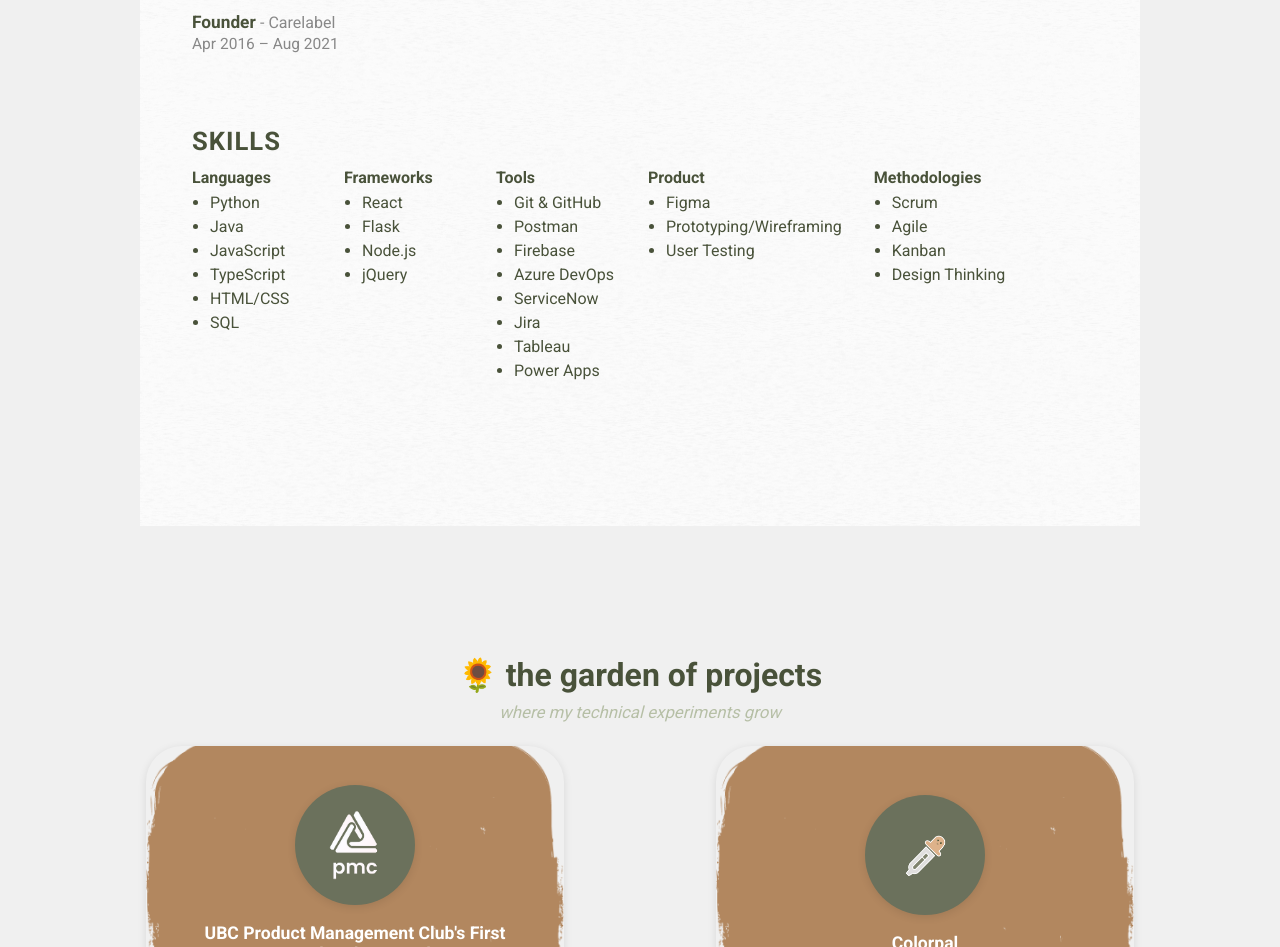
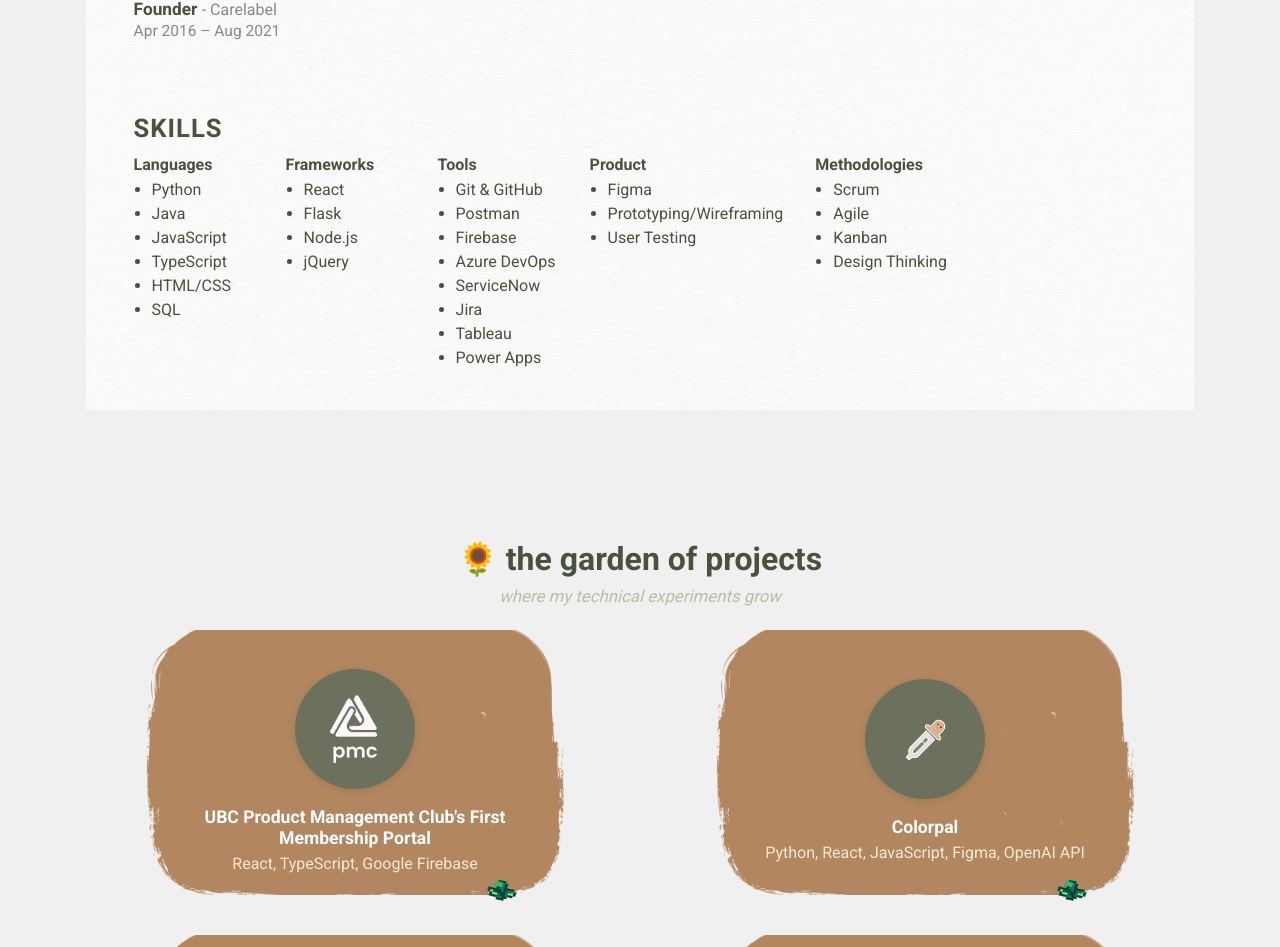
Before and after one commit to karenagustino/karenagustino.github.io, a React (Create React App) app: page / in a window 1280 px wide. Shown: the part 1853-2800 px from the top of the page. Built offline with nearby package versions, Linux system fonts and the light colour scheme.

Commit message:
minor edits to the header page and resume to make page more dynamic

```diff
--- a/src/components/Hero.css
+++ b/src/components/Hero.css
@@ -5,6 +5,7 @@
     height: 2.5rem;
     overflow: hidden;
     align-items: center;
+    min-width: fit-content;
 }
 
 .my-descriptions span {
--- a/src/components/Hero.jsx
+++ b/src/components/Hero.jsx
@@ -120,7 +120,7 @@
 
 
     return (
-        <section id="hero-section" style={{ minHeight: '100vh', display: 'flex', flexDirection: 'column', justifyContent: 'center', alignItems: 'flex-start', background: 'transparent', position: 'relative', maxWidth: 1100, margin: '0 auto' }}>
+        <section id="hero-section" style={{ minHeight: '100vh', display: 'flex', flexDirection: 'column', justifyContent: 'center', alignItems: 'flex-start', background: 'transparent', position: 'relative', maxWidth: 1100, paddingLeft: '5rem', margin: '0 auto' }}>
             <div style={{ marginTop: '10vh', marginBottom: '7vh', textAlign: 'left', width: '100%', display: 'flex', flexDirection: 'column', alignItems: 'flex-start' }}>
                 <div style={{ display: 'flex', alignItems: 'baseline', gap: '1.2rem', flexWrap: 'wrap' }}>
                     <h1 id="hero-title" style={{ fontWeight: 400, fontSize: '2.7rem', margin: 0, color: '#49523A', fontFamily: 'Roboto, sans-serif', letterSpacing: '-1px', textAlign: 'left', lineHeight: 1.1, display: 'inline' }}>
--- a/src/components/Projects.jsx
+++ b/src/components/Projects.jsx
@@ -9,7 +9,7 @@
 import checkIcon from '../assets/check.png';
 import vrIcon from '../assets/vr.png';
 import snapIcon from '../assets/snap.png';
-import soilBg from '../assets/soil-bg.png';
+import soilBg from '../assets/patch.png';
 
 const CARD_WIDTH = 380;
 const CARD_HEIGHT = 210;
@@ -20,41 +20,48 @@
     {
         title: "UBC Product Management Club's First Membership Portal",
         tech: "React, TypeScript, Google Firebase",
+        href: "https://ubcpmc.com/",
         icon: pmcIcon,
     },
     {
         title: "Colorpal",
         tech: "Python, React, JavaScript, Figma, OpenAI API",
+        href: "https://github.com/karenagustino/colorpal",
         icon: eyedropperIcon,
     },
     {
         title: "Enspo Lookbook Generator",
         tech: "Python, React, JavaScript, JSON, Express.js",
+        href: "https://github.com/karenagustino/Enspo",
         icon: shirtIcon,
     },
     {
         title: "Vending Machine for Business",
         tech: "Java, JSON, Swing for GUI, Git",
+        href: "https://github.com/karenagustino/VendingMachine",
         icon: vendingIcon,
     },
     {
         title: "Shanghai Virtual Guide",
         tech: "Python, Flask, HTML, CSS, MySQL",
+        href: "https://github.com/karenagustino/ShanghaiVirtualGuide",
         icon: mapIcon,
     },
     {
         title: "Vitae-C",
         tech: "React, JavaScript, HTML, CSS, REST API",
+        href: "https://github.com/karenagustino/Vitae-C",
         icon: checkIcon,
     },
     {
         title: "VirtualPrep",
         tech: "Python, Flask, HTML, CSS, MySQL",
+        href: "https://github.com/karenagustino/nwhacks-project",
         icon: vrIcon,
     },
     {
-        title: "Shanghai Virtual Guide",
-        tech: "Python, Flask, HTML, CSS, MySQL",
+        title: "LingoSnap",
+        tech: "GLSL, JavaScript, TypeScript, Lens Studio",
         icon: snapIcon,
     },
 ];
@@ -62,19 +69,16 @@
 const cardStyle = {
     width: CARD_WIDTH,
     height: CARD_HEIGHT,
+    overflow: 'visible',
     background: `url(${soilBg}) center/cover no-repeat`,
-    borderRadius: 36,
     position: 'relative',
     display: 'flex',
     flexDirection: 'column',
     alignItems: 'center',
     justifyContent: 'center',
-    color: '#fff',
     fontFamily: 'Roboto, sans-serif',
     fontWeight: 500,
     fontSize: '1.1rem',
-    boxShadow: '0 2px 8px rgba(0,0,0,0.10)',
-    overflow: 'hidden',
     padding: '2.2rem 1.2rem 1.2rem 1.2rem',
     margin: '0 auto',
     transition: 'transform 0.18s cubic-bezier(.4,2,.6,1), box-shadow 0.18s cubic-bezier(.4,2,.6,1)',
@@ -83,7 +87,6 @@
 
 const cardHoverStyle = {
     transform: 'translateY(-8px) scale(1.03)',
-    boxShadow: '0 8px 24px rgba(0,0,0,0.18)',
 };
 
 const iconCircleStyle = {
@@ -103,8 +106,8 @@
     // Shuffle leaf positions only once
     const leafPositions = React.useMemo(() => {
         const leafCorners = [
-            { bottom: 10, left: 10 },
-            { bottom: 10, right: 10 },
+            { bottom: -45, left: 10 },
+            { bottom: -45, right: 10 },
         ];
         return projects.map(() => {
             // Pick one random bottom corner for each card
@@ -134,7 +137,7 @@
                 gap: '2.5rem',
                 justifyItems: 'center',
                 margin: '0 auto',
-                maxWidth: 1100,
+                maxWidth: 1100
             }}>
                 {projects.map((proj, idx) => {
                     // Use precomputed leaf positions
@@ -143,6 +146,7 @@
                         <div
                             key={idx}
                             style={hovered === idx ? { ...cardStyle, ...cardHoverStyle } : cardStyle}
+                            onClick={() => proj.href && window.open(proj.href, '_blank')}
                             onMouseEnter={() => setHovered(idx)}
                             onMouseLeave={() => setHovered(-1)}
                         >
@@ -157,7 +161,7 @@
                             </div>
                             {/* Pixel decor: randomized corners */}
                             {leaves.map((pos, i) => (
-                                <img key={i} src={leafPixel} alt="leaf pixel" style={{ position: 'absolute', width: 70, height: 70, pointerEvents: 'none', ...pos }} />
+                                <img key={i} src={leafPixel} alt="leaf pixel" style={{ position: 'absolute', width: 100, height: 100, pointerEvents: 'none', ...pos }} />
                             ))}
                         </div>
                     );
--- a/src/components/Resume.jsx
+++ b/src/components/Resume.jsx
@@ -7,12 +7,10 @@
 }
 
 const resumeContentStyle = {
-    position: 'absolute',
-    top: 5,
-    left: 20,
-    width: '100%',
+    background: `url(${zigzagBg}) repeat-x`,
+    width: '99%',
     height: '100%',
-    padding: '8rem 1.2rem 2.5rem 2rem',
+    padding: '7.5rem 3rem 2.5rem 3rem', // Reduced padding to align text closer to the top
     color: '#49523A',
     fontFamily: 'Roboto, sans-serif',
     zIndex: 2,
@@ -20,6 +18,15 @@
     flexDirection: 'column',
     justifyContent: 'flex-start',
     boxSizing: 'border-box',
+    overflowY: 'auto',
+};
+
+const skillsSectionStyle = {
+    display: 'flex',
+    flexDirection: 'row',
+    flexWrap: 'wrap', // Enable wrapping for responsive design
+    gap: 32,
+    width: '100%',
 };
 
 const sectionTitleStyle = {
@@ -122,18 +129,15 @@
 const Resume = () => (
     <section id="resume-section" style={{
         margin: '2.5rem auto 4rem auto',
-        maxWidth: 1000,
         position: 'relative',
         minHeight: 700,
         display: 'flex',
         flexDirection: 'column',
         alignItems: 'center',
         justifyContent: 'flex-start',
+        paddingLeft: '5rem',
+        paddingRight: '5rem'
     }}>
-        <div style={{ width: '100%', maxWidth: 1000, minHeight: 700, position: 'relative', zIndex: 3, margin: '0 auto' }}>
-            {zigzagBg && (
-                <img src={zigzagBg} alt="zigzag background" style={{ width: '100%', height: 'auto', display: 'block', position: 'relative', zIndex: 1, maxWidth: '1100px', margin: '0 auto' }} />
-            )}
         <div style={resumeContentStyle}>
             <h2 style={sectionTitleStyle}>EDUCATION</h2>
             <div style={sectionBlockStyle}>
@@ -155,7 +159,7 @@
                 ))}
             </div>
             <h2 style={sectionTitleStyle}>SKILLS</h2>
-                <div style={{ display: 'flex', justifyContent: 'flex-start', flexWrap: 'nowrap', gap: 32, width: '100%', maxWidth: 1000 }}>
+            <div style={skillsSectionStyle}>
                 {skills.map((skill, idx) => (
                     <div key={idx} style={{ minWidth: 120, textAlign: 'left' }}>
                         <div style={{ fontWeight: 600, marginBottom: 4 }}>{skill.category}</div>
@@ -168,7 +172,7 @@
                 ))}
             </div>
         </div>
-        </div>
+
     </section>
 );
 
```
Also changed, not shown: src/assets/patch.png (added). Lines whose indentation alone changed are shown as unchanged.
